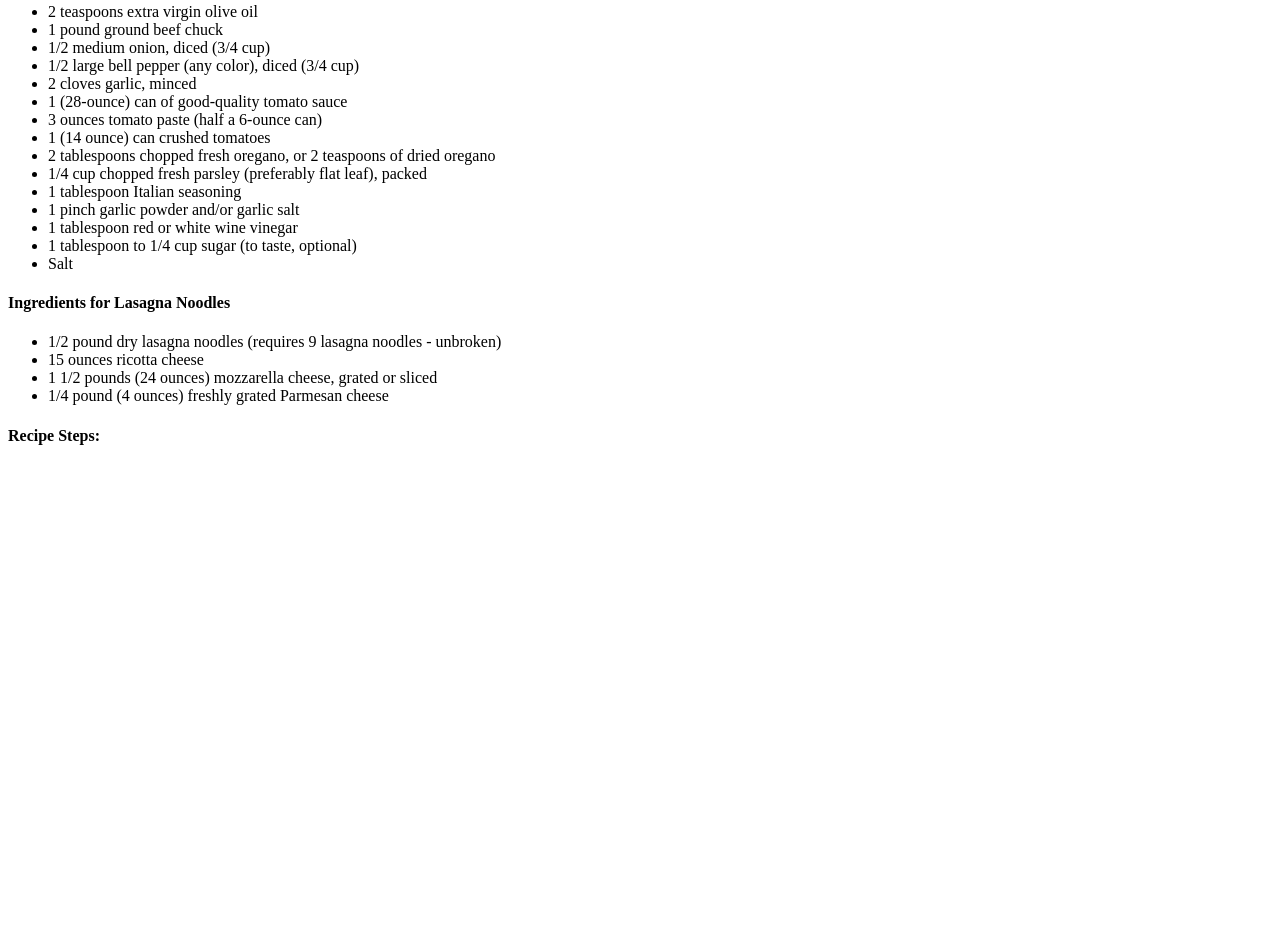
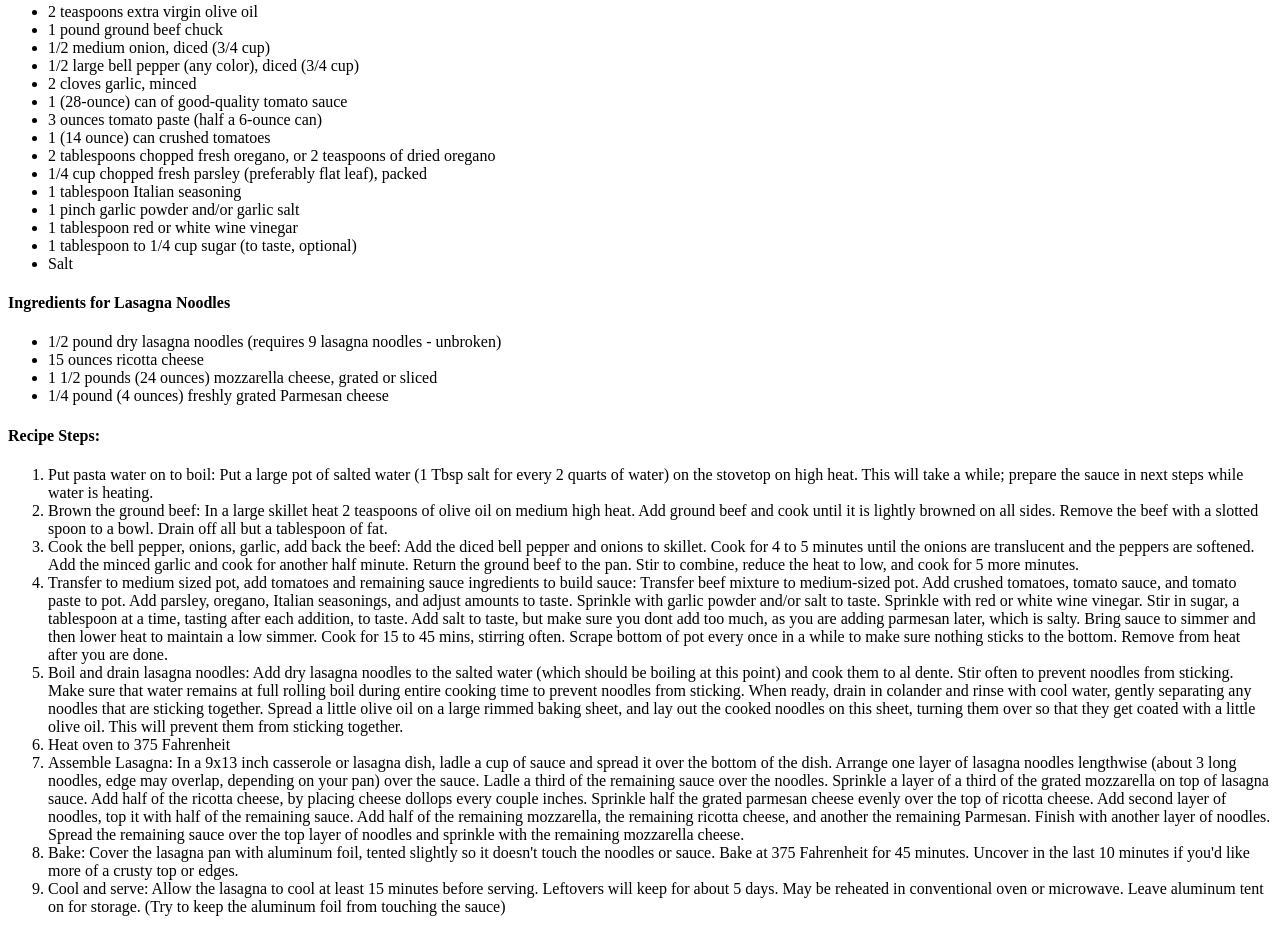
Before and after one commit to larry-qian/odin-recipes, a plain HTML site: page recipes/lasagna.html in a window 1280 px wide. Shown: the part 414-1346 px from the top of the page. Before the commit the page ends 880 px from the top, so only its background shows below. Drawn offline with Linux system fonts and the light colour scheme.

Commit message:
Added instructions to make the recipe
I added the instructions on how to make the lasagna to the recipe. The
formatting leaves something to be desired, but it gets the point through
to the reader on what they need to do to make the recipe.

```diff
--- a/recipes/lasagna.html
+++ b/recipes/lasagna.html
@@ -43,5 +43,73 @@
             <li>1/4 pound (4 ounces) freshly grated Parmesan cheese</li>
         </ul>
         <h4>Recipe Steps:</h4>
+        <ol>
+            <li>Put pasta water on to boil: Put a large pot of salted
+            water (1 Tbsp salt for every 2 quarts of water) on the
+            stovetop on high heat. This will take a while; prepare the
+            sauce in next steps while water is heating.</li>
+            <li>Brown the ground beef: In a large skillet heat 2
+            teaspoons of olive oil on medium high heat. Add ground beef
+            and cook until it is lightly browned on all sides. Remove
+            the beef with a slotted spoon to a bowl. Drain off all but a
+            tablespoon of fat.</li>
+            <li>Cook the bell pepper, onions, garlic, add back the beef:
+            Add the diced bell pepper and onions to skillet. Cook for 4
+            to 5 minutes until the onions are translucent and the
+            peppers are softened. Add the minced garlic and cook for
+            another half minute. Return the ground beef to the pan. Stir
+            to combine, reduce the heat to low, and cook for 5 more
+            minutes.</li>
+            <li>Transfer to medium sized pot, add tomatoes and remaining
+            sauce ingredients to build sauce: Transfer beef mixture to
+            medium-sized pot. Add crushed tomatoes, tomato sauce, and
+            tomato paste to pot. Add parsley, oregano, Italian
+            seasonings, and adjust amounts to taste. Sprinkle with
+            garlic powder and/or salt to taste. Sprinkle with red or
+            white wine vinegar. Stir in sugar, a tablespoon at a time,
+            tasting after each addition, to taste. Add salt to taste,
+            but make sure you dont add too much, as you are adding
+            parmesan later, which is salty. Bring sauce to simmer and
+            then lower heat to maintain a low simmer. Cook for 15 to 45
+            mins, stirring often. Scrape bottom of pot every once in a
+            while to make sure nothing sticks to the bottom. Remove from
+            heat after you are done.</li>
+            <li>Boil and drain lasagna noodles: Add dry lasagna noodles
+            to the salted water (which should be boiling at this point)
+            and cook them to al dente. Stir often to prevent noodles
+            from sticking. Make sure that water remains at full rolling
+            boil during entire cooking time to prevent noodles from
+            sticking. When ready, drain in colander and rinse with cool
+            water, gently separating any noodles that are sticking
+            together. Spread a little olive oil on a large rimmed baking
+            sheet, and lay out the cooked noodles on this sheet, turning
+            them over so that they get coated with a little olive oil.
+            This will prevent them from sticking together.</li>
+            <li>Heat oven to 375 Fahrenheit</li>
+            <li>Assemble Lasagna: In a 9x13 inch casserole or lasagna
+            dish, ladle a cup of sauce and spread it over the bottom of
+            the dish. Arrange one layer of lasagna noodles lengthwise
+            (about 3 long noodles, edge may overlap, depending on your
+            pan) over the sauce. Ladle a third of the remaining sauce
+            over the noodles. Sprinkle a layer of a third of the grated
+            mozzarella on top of lasagna sauce. Add half of the ricotta
+            cheese, by placing cheese dollops every couple inches.
+            Sprinkle half the grated parmesan cheese evenly over the top
+            of ricotta cheese. Add second layer of noodles, top it with
+            half of the remaining sauce. Add half of the remaining
+            mozzarella, the remaining ricotta cheese, and another the
+            remaining Parmesan. Finish with another layer of noodles.
+            Spread the remaining sauce over the top layer of noodles and
+            sprinkle with the remaining mozzarella cheese.</li>
+            <li>Bake: Cover the lasagna pan with aluminum foil, tented
+            slightly so it doesn't touch the noodles or sauce. Bake at
+            375 Fahrenheit for 45 minutes. Uncover in the last 10
+            minutes if you'd like more of a crusty top or edges.</li>
+            <li>Cool and serve: Allow the lasagna to cool at least 15
+            minutes before serving. Leftovers will keep for about 5
+            days. May be reheated in conventional oven or microwave.
+            Leave aluminum tent on for storage. (Try to keep the
+            aluminum foil from touching the sauce)</li>
+        </ol>
     </body>
 </html>
```
